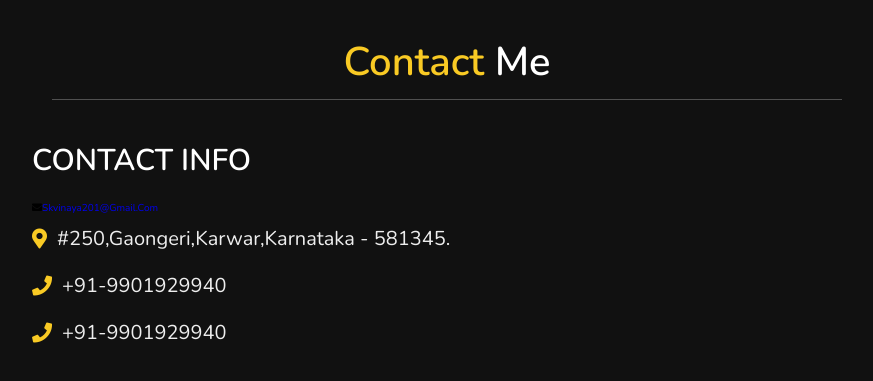
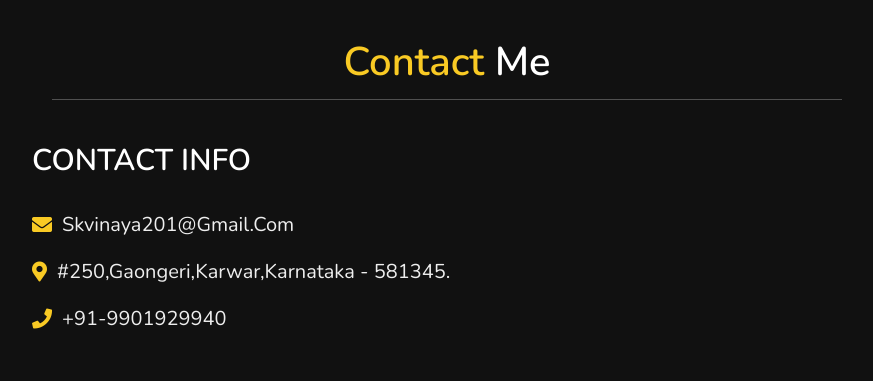
Before and after one commit to kvinaya63/PortFolioVinaya, a plain HTML site: page index.html in a window 1280 px wide. Shown: the part 4340-4721 px from the top of the page, without its empty margins (368-1241 px from the left). Drawn offline with nearby package versions, Linux system fonts and the light colour scheme; files whose address does not match are found by name.

Commit message:
Update index.html

```diff
--- a/index.html
+++ b/index.html
@@ -189,9 +189,8 @@
                         <h3 class="title">contact info</h3>
 
                         <div class="info">
-                            <i class="fas fa-envelope"></i><a href="skvinaya201@gmail.com">skvinaya201@gmail.com</a>
+                            <h3><i class="fas fa-envelope"></i>skvinaya201@gmail.com</h3>
                             <h3> <i class="fas fa-map-marker-alt"></i> #250,Gaongeri,Karwar,Karnataka - 581345. </h3>
-                            <h3> <i class="fas fa-phone"></i> +91-9901929940 </h3>
                             <h3> <i class="fas fa-phone"></i> +91-9901929940 </h3>
 
 
```
